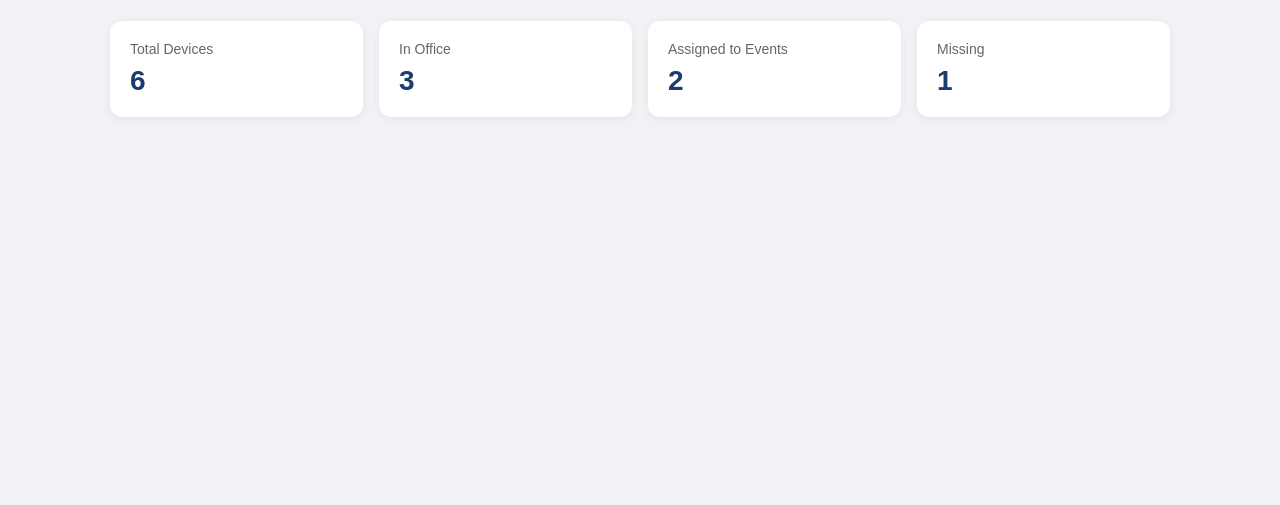
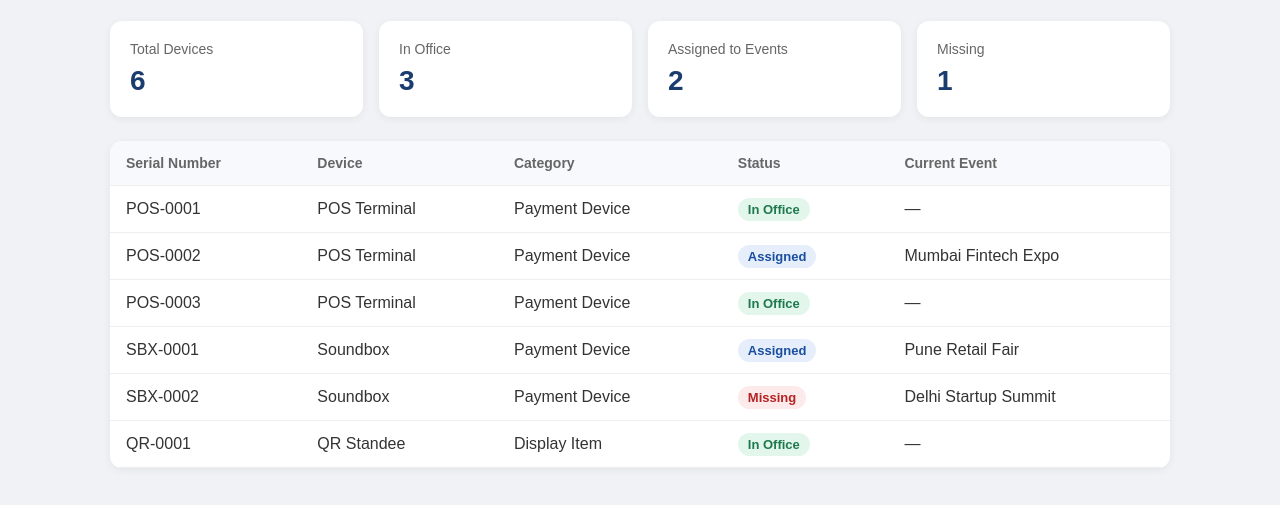
Before and after one commit to Akshay2745/atomx-inventory, a plain HTML site: page inventory.html in a window 1280 px wide. Shown: the part 127-632 px from the top of the page. Drawn offline with Linux system fonts and the light colour scheme.

Commit message:
Add loops, conditions and automatic counts

```diff
--- a/inventory.html
+++ b/inventory.html
@@ -27,19 +27,19 @@
     <div class="summary-cards">
       <div class="card">
         <h3>Total Devices</h3>
-        <p class="card-number">6</p>
+        <p class="card-number" id="total-count">0</p>
       </div>
       <div class="card">
         <h3>In Office</h3>
-        <p class="card-number">3</p>
+        <p class="card-number" id="office-count">0</p>
       </div>
       <div class="card">
         <h3>Assigned to Events</h3>
-        <p class="card-number">2</p>
+        <p class="card-number" id="assigned-count">0</p>
       </div>
       <div class="card">
         <h3>Missing</h3>
-        <p class="card-number">1</p>
+        <p class="card-number" id="missing-count">0</p>
       </div>
     </div>
 
@@ -47,8 +47,61 @@
       <table>
         <thead>
           <tr>
+            <th>Serial Number</th>
+            <th>Device</th>
+            <th>Category</th>
+            <th>Status</th>
+            <th>Current Event</th>
+          </tr>
+        </thead>
+        <tbody>
+          <tr>
+            <td>POS-0001</td>
+            <td>POS Terminal</td>
+            <td>Payment Device</td>
+            <td><span class="status status-office">In Office</span></td>
+            <td>—</td>
+          </tr>
+          <tr>
+            <td>POS-0002</td>
+            <td>POS Terminal</td>
+            <td>Payment Device</td>
+            <td><span class="status status-assigned">Assigned</span></td>
+            <td>Mumbai Fintech Expo</td>
+          </tr>
+          <tr>
+            <td>POS-0003</td>
+            <td>POS Terminal</td>
+            <td>Payment Device</td>
+            <td><span class="status status-office">In Office</span></td>
+            <td>—</td>
+          </tr>
+          <tr>
+            <td>SBX-0001</td>
+            <td>Soundbox</td>
+            <td>Payment Device</td>
+            <td><span class="status status-assigned">Assigned</span></td>
+            <td>Pune Retail Fair</td>
+          </tr>
+          <tr>
+            <td>SBX-0002</td>
+            <td>Soundbox</td>
+            <td>Payment Device</td>
+            <td><span class="status status-missing">Missing</span></td>
+            <td>Delhi Startup Summit</td>
+          </tr>
+          <tr>
+            <td>QR-0001</td>
+            <td>QR Standee</td>
+            <td>Display Item</td>
+            <td><span class="status status-office">In Office</span></td>
+            <td>—</td>
+          </tr>
+        </tbody>
+      </table>
+    </div>
 
-              </main>
+  </main>
 
   <script src="inventory.js"></script>
 
--- a/inventory.js
+++ b/inventory.js
@@ -1,45 +1,4 @@
-// ============ Part 1: Your first JavaScript ============
-
-console.log("Hello from Atomx Inventory!");
-
-
-// ============ Part 2: Variables ============
-
-const companyName = "Atomx";
-let totalDevices = 6;
-const isOfficeOpen = true;
-
-console.log("Company:", companyName);
-console.log("Total devices:", totalDevices);
-console.log("Is office open?", isOfficeOpen);
-
-totalDevices = 7;
-console.log("After adding one device:", totalDevices);
-
-
-// ============ Part 3: An object (one device) ============
-
-const device = {
-  serial: "POS-0001",
-  name: "POS Terminal",
-  category: "Payment Device",
-  status: "In Office",
-  event: null
-};
-
-console.log("Device serial:", device.serial);
-console.log("Device status:", device.status);
-
-
-// ============ Part 4: An array (a list) ============
-
-const deviceTypes = ["POS Terminal", "Soundbox", "Card Reader", "QR Standee"];
-
-console.log("First device type:", deviceTypes[0]);
-console.log("Number of device types:", deviceTypes.length);
-
-
-// ============ Part 5: Your inventory as data ============
+// ============ Your inventory data ============
 
 const devices = [
   { serial: "POS-0001", name: "POS Terminal", category: "Payment Device", status: "In Office", event: null },
@@ -50,6 +9,49 @@ const devices = [
   { serial: "QR-0001",  name: "QR Standee",   category: "Display Item",   status: "In Office", event: null }
 ];
 
-console.log("All devices:", devices);
-console.log("Number of devices:", devices.length);
-console.log("Second device:", devices[1].serial, "is at", devices[1].event);
+
+// ============ Part 1: A loop (go through every device) ============
+
+for (const device of devices) {
+  console.log(`${device.serial} is ${device.status}`);
+}
+
+
+// ============ Part 2: Conditions (make decisions) ============
+
+for (const device of devices) {
+  if (device.status === "In Office") {
+    console.log(`${device.serial} is available for events`);
+  } else if (device.status === "Missing") {
+    console.log(`WARNING: ${device.serial} is missing from ${device.event}`);
+  } else {
+    console.log(`${device.serial} is currently at ${device.event}`);
+  }
+}
+
+
+// ============ Part 3: A function (a reusable counter) ============
+
+function countByStatus(status) {
+  let count = 0;
+
+  for (const device of devices) {
+    if (device.status === status) {
+      count++;
+    }
+  }
+
+  return count;
+}
+
+console.log("In Office:", countByStatus("In Office"));
+console.log("Assigned:", countByStatus("Assigned"));
+console.log("Missing:", countByStatus("Missing"));
+
+
+// ============ Part 4: Show the numbers on the page ============
+
+document.getElementById("total-count").textContent = devices.length;
+document.getElementById("office-count").textContent = countByStatus("In Office");
+document.getElementById("assigned-count").textContent = countByStatus("Assigned");
+document.getElementById("missing-count").textContent = countByStatus("Missing");
```
